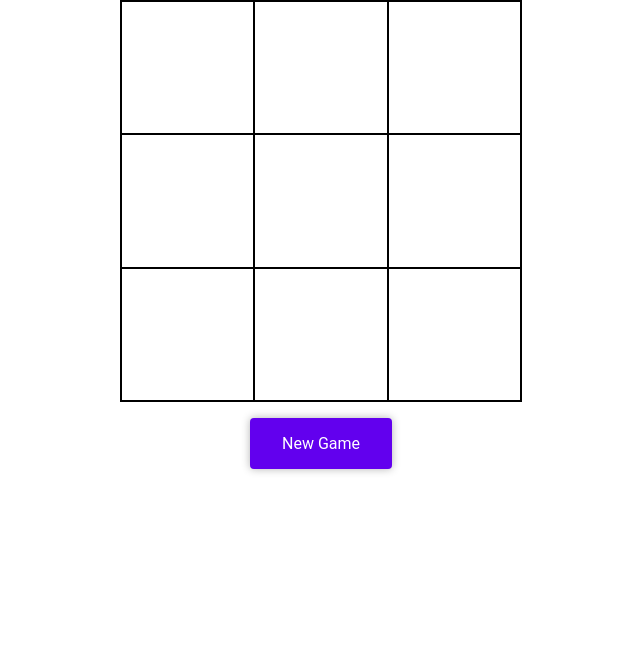
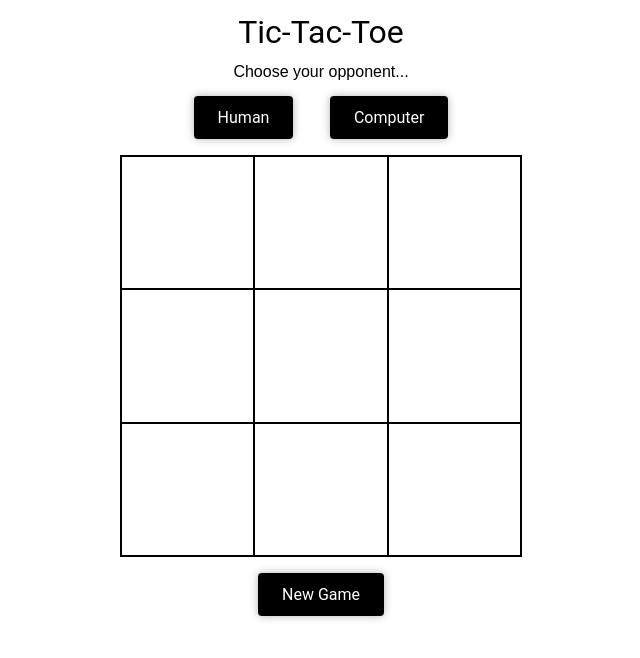
Before and after one commit to djcurill/tic-tac-toe, a plain HTML site: page index.html in a window 1280 px wide. Shown: the whole page, without its empty margins (319-959 px from the left). Drawn offline with Linux system fonts and the light colour scheme.

Commit message:
Add human and computer button with no functionality

```diff
--- a/css/styles.css
+++ b/css/styles.css
@@ -1,5 +1,11 @@
 body{
     font-family:Arial, Helvetica, sans-serif;
+}
+
+h1{
+    font-size: 2rem;
+    font-family: 'Roboto', sans-serif;
+    margin: 1rem;
 }
 
 .center{
@@ -30,8 +36,8 @@ button {
     position: relative;
     overflow: hidden;
     color: #fff;
-    background-color: #6200ee;
-    padding: 1rem 2rem;
+    background-color: black;
+    padding: 0.75rem 1.5rem;
     font-family: 'Roboto', sans-serif;
     font-size: 1rem;
     outline: 0;
--- a/index.html
+++ b/index.html
@@ -9,7 +9,12 @@
 </head>
 
 <body>
-
+    <div class="center">
+        <h1>Tic-Tac-Toe</h1>
+        <h2>Choose your opponent...</h2>
+        <button>Human</button>
+        <button>Computer</button>
+    </div>
     <div class="board center">
         <div class="cell" data-row="0" data-col="0"></div>
         <div class="cell" data-row="0" data-col="1"></div>
```
